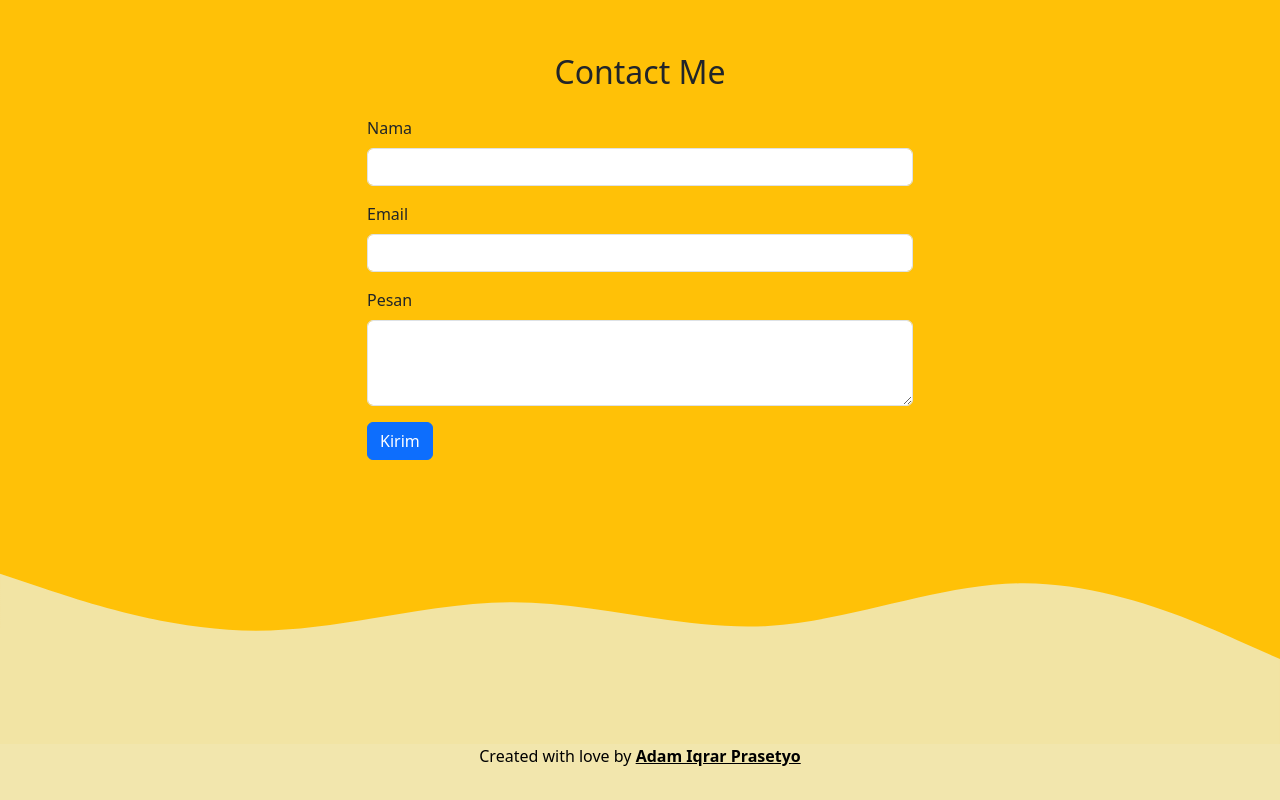
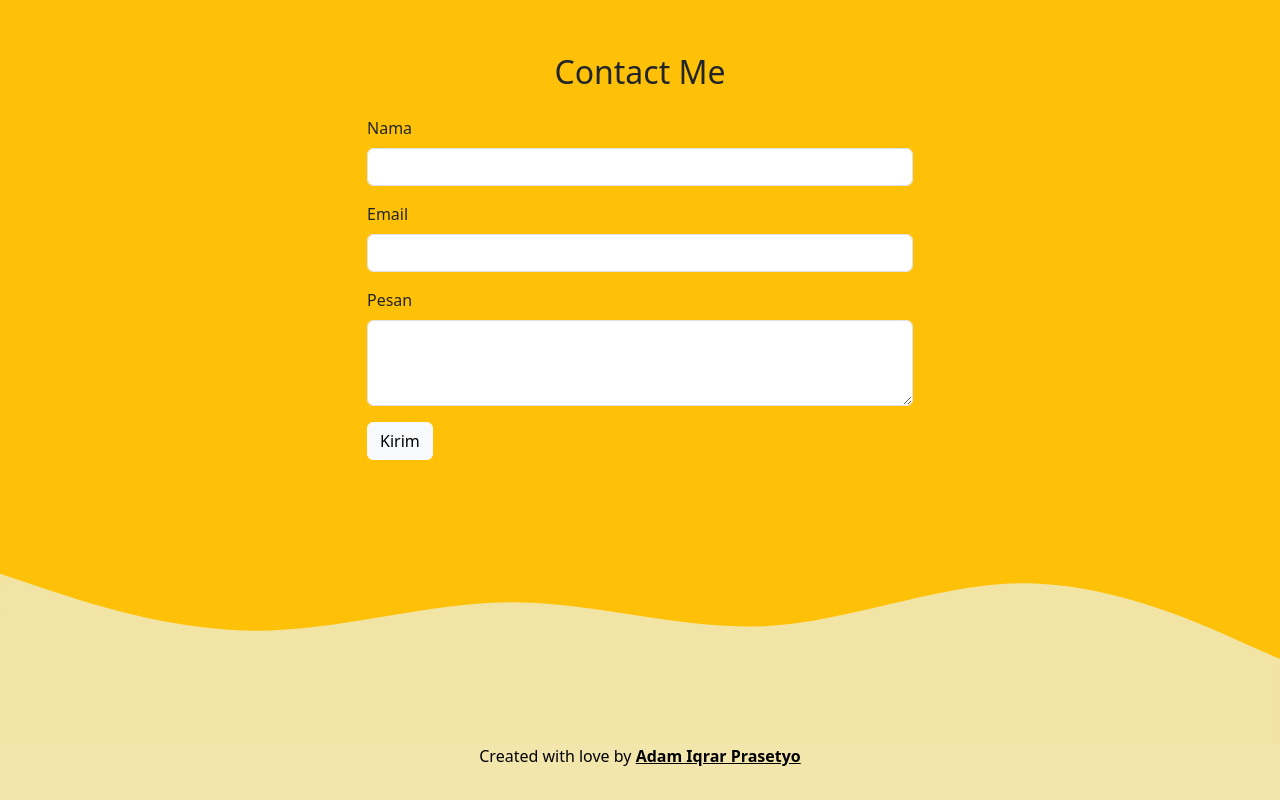
Before and after one commit to AdamIqrar/adamiqrar.github.io, a plain HTML site: page index.html in a window 1280 px wide. Shown: the part 2176-2976 px from the top of the page. Drawn offline with nearby package versions, Linux system fonts and the light colour scheme.

Commit message:
mengubah warna button jadi putih

```diff
--- a/index.html
+++ b/index.html
@@ -163,7 +163,7 @@
                 <label for="pesan" class="form-label">Pesan</label>
                 <textarea class="form-control" id="pesan" rows="3"></textarea>
               </div>
-              <button type="submit" class="btn btn-primary">Kirim</button>
+              <button type="submit" class="btn btn-light">Kirim</button>
             </form>
           </div>
         </div>
```
